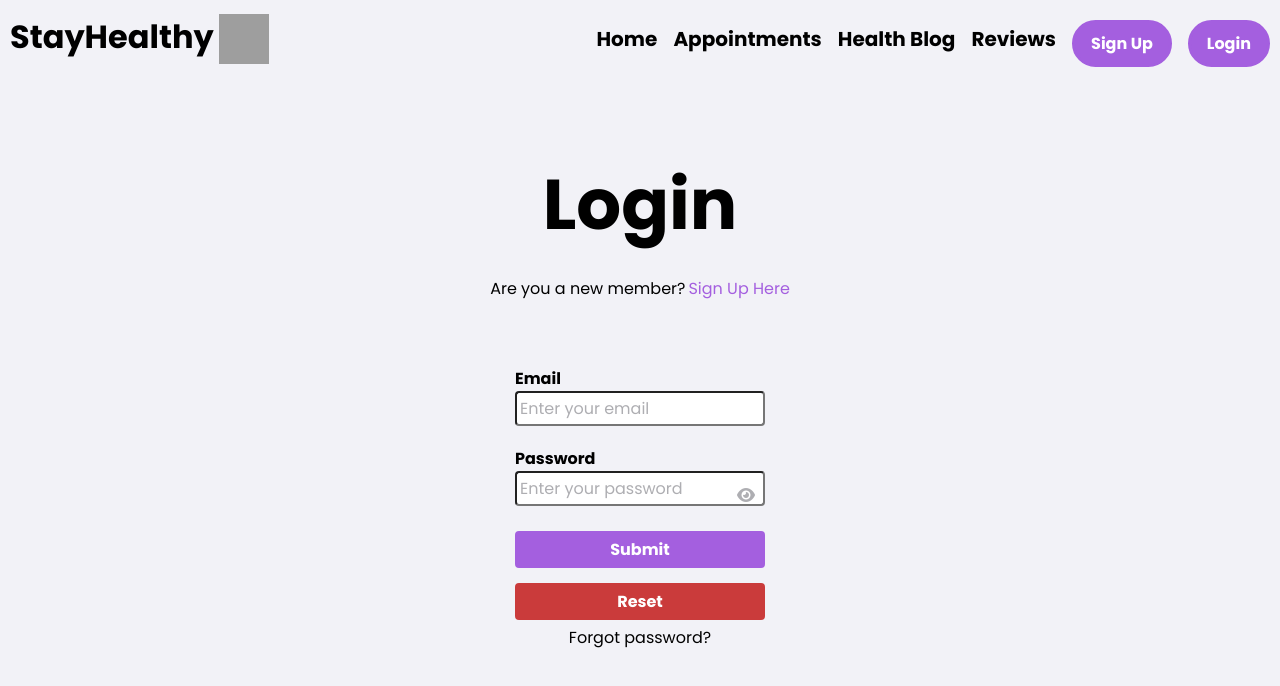
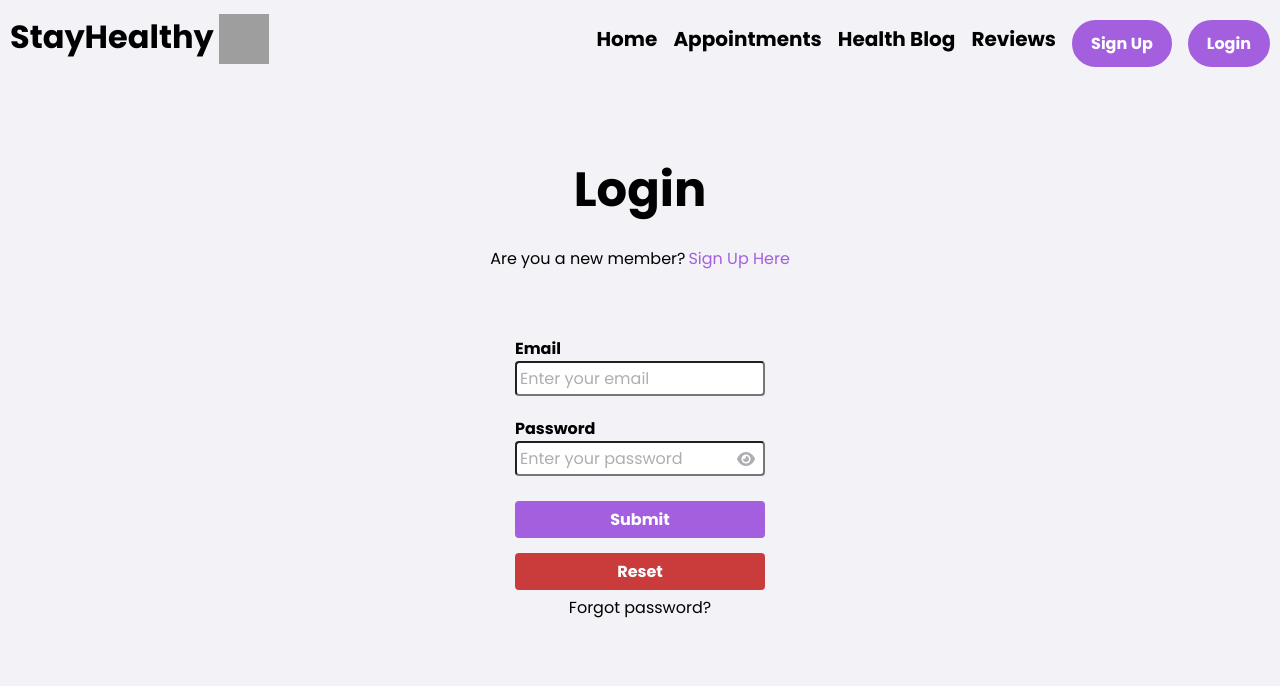
Before and after one commit to Kuchela13/test_med_app, a React (Create React App) app: page /docsearch in a window 1280 px wide. Both pictures are taken after a click on the item "Login". Shown: the top 686 px of the page. Built offline with nearby package versions, Linux system fonts and the light colour scheme; grey boxes are pictures that could not be loaded.

Commit message:
make small changes

```diff
--- a/src/Components/AppointmentForm/AppointmentForm.css
+++ b/src/Components/AppointmentForm/AppointmentForm.css
@@ -44,6 +44,7 @@
    font-size: 18px;
    cursor:pointer;
    padding:8px;
+   margin-top: 5px;
 }
 
 
--- a/src/Components/AppointmentForm/AppointmentForm.js
+++ b/src/Components/AppointmentForm/AppointmentForm.js
@@ -6,15 +6,41 @@ const AppointmentForm = ({ doctorName, doctorSpeciality, onSubmit }) => {
     const [phoneNumber, setPhoneNumber] = useState('');
        const [appointmentDate, setAppointmentDate] = useState('');
     const [timeSlot, setTimeSlot] = useState('');
+    const [errors, setErrors] = useState({});
+
+
+
+    const validate = () => {
+        const errors = {};
+        if (!name) errors.name = 'Name is required';
+        if (!phoneNumber) {
+            errors.phoneNumber = 'Phone number is required';
+          } else if (!/^\d{10}$/.test(phoneNumber)) {
+            errors.phoneNumber = 'Phone number must be exactly 10 digits';
+          }
+
+        return errors;
+
+      };
 
     const handleFormSubmit = (e) => {
       e.preventDefault();
+      const validationErrors = validate();
+      if (Object.keys(validationErrors).length === 0) {
+        console.log('Form submitted');
+      } else {
+        setErrors(validationErrors);}
       onSubmit({ name, phoneNumber });
       setName('');
       setPhoneNumber('');
       setAppointmentDate ('');
       setTimeSlot ('');
+
+
+
     };
+
+
 
     return (
       <form className="appointment-form">
@@ -26,7 +52,10 @@ const AppointmentForm = ({ doctorName, doctorSpeciality, onSubmit }) => {
             value={name}
             onChange={(e) => setName(e.target.value)}
             required
+            name="name"
+            placeholder="Enter your name"
           />
+           {errors.name && <p className="error-message">{errors.name}</p>}
         </div>
         <div className="form-group1">
           <label htmlFor="phoneNumber" className='form_label'>Phone Number:</label>
@@ -37,6 +66,7 @@ const AppointmentForm = ({ doctorName, doctorSpeciality, onSubmit }) => {
             onChange={(e) => setPhoneNumber(e.target.value)}
             required
           />
+
         </div>
 
         <div className="form-group1" >
--- a/src/Components/DoctorCard/DoctorCard.js
+++ b/src/Components/DoctorCard/DoctorCard.js
@@ -81,6 +81,7 @@ const DoctorCard = ({ name, speciality, experience, ratings, profilePic }) => {
     <div className="bookedInfo" key={appointment.id}>
     <p>Name: {appointment.name}</p>
     <p>Phone Number: {appointment.phoneNumber}</p>
+    <p>Appointment Date:{appointment.Date}</p>
     <button onClick={() => handleCancel(appointment.id)}>Cancel Appointment</button>
     </div>
     ))}
--- a/src/Components/FindDoctorSearch/FindDoctorSearch.css
+++ b/src/Components/FindDoctorSearch/FindDoctorSearch.css
@@ -7,7 +7,7 @@
     margin-top: 10%;
     display: flex;
     flex-direction: column;
-    padding-top:5rem;
+    padding-top:3rem;
 
 }
 
@@ -15,7 +15,7 @@ div h1 {
     font-size: 48px;
 }
 #searchcontainer {
-    width:350px;
+    width:550px;
     display:flex;
     margin: 0 auto;
     position: relative;
@@ -37,7 +37,7 @@ div h1 {
 }
 
 .mainimage {
-    width: 300px;
+    width: 450px;
     height: 300px;
 }
 
--- a/src/Components/FindDoctorSearch/FindDoctorSearch.js
+++ b/src/Components/FindDoctorSearch/FindDoctorSearch.js
@@ -19,11 +19,11 @@ const SearchDoc = () => {
 return (
     <section id="maincontainer">
         <div >
-<h1>Book an Appointment</h1>
+<h1>Looking for a doctor? Find one easily!</h1>
 </div>
 
 <div className='imagecontainer'>
-   < img className='mainimage' src='https://cdn.pixabay.com/photo/2017/12/20/18/39/medical-care-3030456_960_720.png' alt='logo showing two doctors, one male and one female, in white lab coats'/>
+   < img className='mainimage' src='https://cdn.pixabay.com/photo/2024/05/26/19/51/nursing-8789373_960_720.png' alt='picture showing two seated patients and one male doctor'/>
 </div>
 
 <div id='searchcontainer'>
--- a/src/Components/Login/Login.css
+++ b/src/Components/Login/Login.css
@@ -21,8 +21,8 @@ body {
 
 }
 
-.login1 {
-    font-size: 47px;
+#login1 {
+    font-size: 48px;
 }
 
 .login {
@@ -103,7 +103,7 @@ padding: 3px 30px 3px 3px;
 
 .fa-eye {
     position:absolute;
-    top:83%;
+    top:70%;
     right:4%;
     color:#AEAEB2;
 }
--- a/src/Components/Login/Login.js
+++ b/src/Components/Login/Login.js
@@ -82,8 +82,8 @@ const Login = () => {
     <div>
       <div className="container">
 
-          <div className="login1">
-            <h2>Login</h2>
+          <div >
+            <h2 id="login1">Login</h2>
           </div>
           <div className="login">
             Are you a new member?
--- a/src/Components/Sign_Up/Sign_Up.css
+++ b/src/Components/Sign_Up/Sign_Up.css
@@ -6,7 +6,7 @@
 }
 
 
-.container {
+.container1 {
     display:flex;
     flex-direction: column;
     align-items: center;
--- a/src/Components/Sign_Up/Sign_Up.js
+++ b/src/Components/Sign_Up/Sign_Up.js
@@ -84,7 +84,7 @@ const Sign_Up = () => {
 
     // JSX to render the Sign Up form
     return (
-        <div className="container" >
+        <div className="container1" >
 
 <div>
     <h1 className="signup">Sign Up</h1>
```
